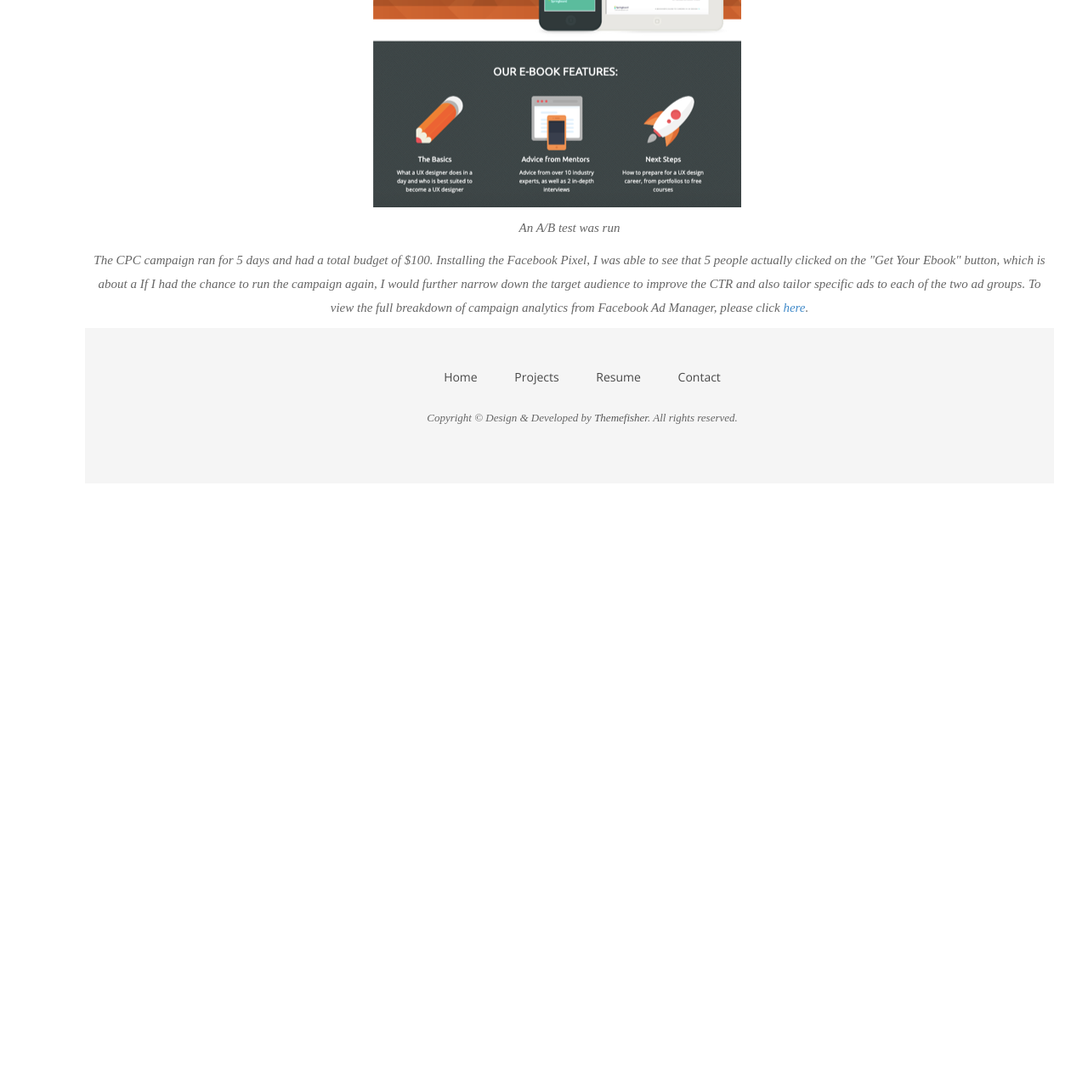
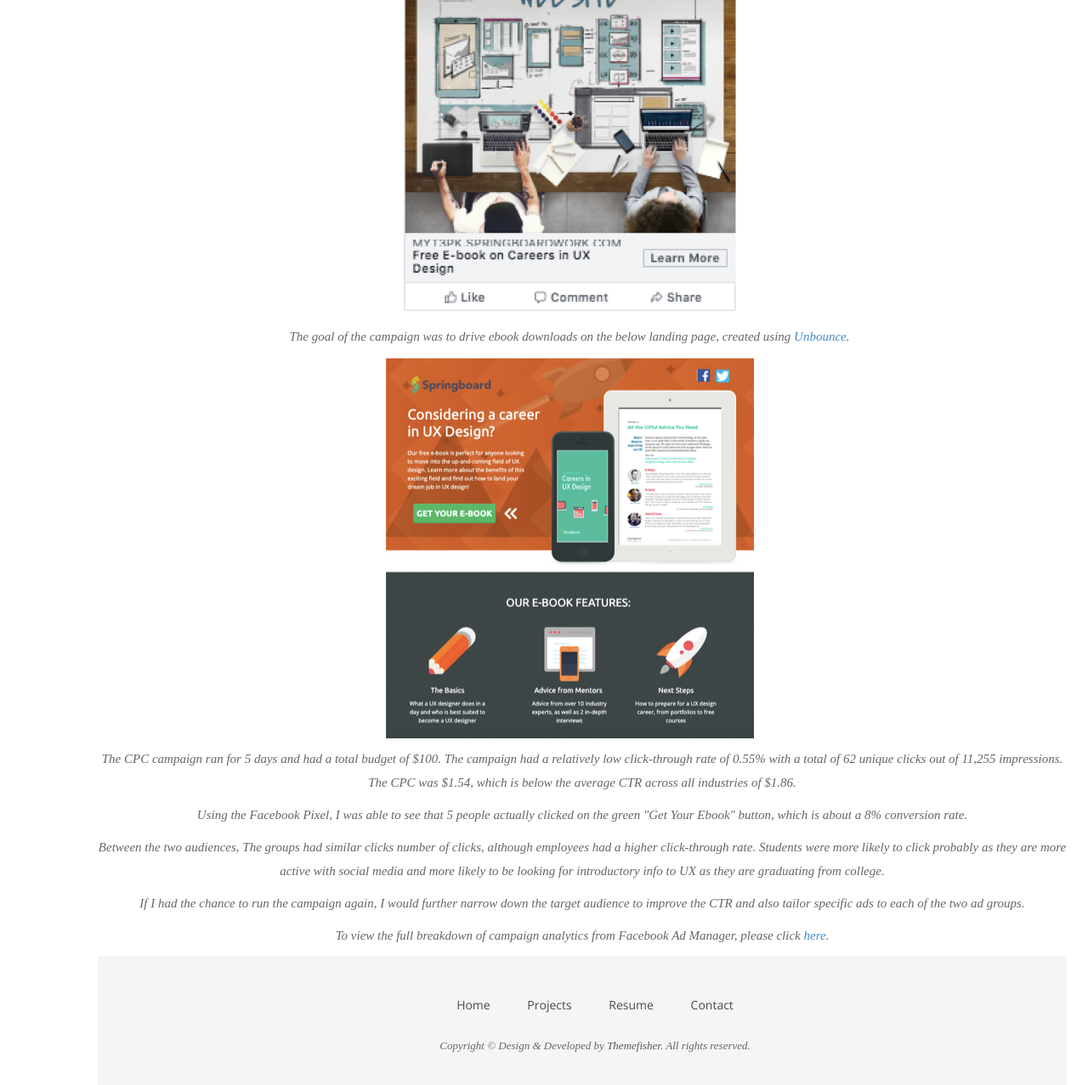
Before and after one commit to melanietsou/melanietsou.github.io, a Jekyll site: the page built from springboard.html, in a window 1280 px wide and 1400 px high, scrolled down 1818 px. Shown: the top 1277 px of the window at 85% size. Built offline with Jekyll 4.4.1, drawn with Linux system fonts in a browser that asks for light colours; nearby versions of some CDN libraries; some web fonts are replaced; before the commit the page ends 2597 px from its top, so only the background shows below that; some of the changed text lies outside the part shown.

Commit message:
edit springboard page

```diff
--- a/springboard.html
+++ b/springboard.html
@@ -42,25 +42,20 @@
 
 		<div class="container">
 		<p>
-An A/B test was run to compare which of the above audiences would have a click-through rate to the same ad, shown below:  </p>
-The goal of the campaign was to drive to download the ebook on the below landing page:  </p>
-
-</div>
+<p>An A/B test was run to compare which of the two audiences would have a higher click-through rate and engagement with the same ad. </p>
+<div class="section-title text-center">
+    <img src="{{ site.baseurl }}/img/fb-ad.png" alt="Img"> </p>
+<p>The goal of the campaign was to drive ebook downloads on the below landing page, created using <a href="https://unbounce.com/" target="_blank">Unbounce</a>.</p>
 <div class="section-title text-center">
     <a href="https://myt3pk.springboardwork.com/ux-career-ebook/" target="_blank"> <img src="{{ site.baseurl }}/img/ebooklandingpage.png" alt="Img"> </p></a>
 	<p></p>
+<div class="container">
+<p>The CPC campaign ran for 5 days and had a total budget of $100. The campaign had a relatively low click-through rate of 0.55% with a total of 62 unique clicks out of 11,255 impressions. The CPC was $1.54, which is below the average CTR across all industries of $1.86.</p>
+<p>Using the Facebook Pixel, I was able to see that 5 people actually clicked on the green "Get Your Ebook" button, which is about a 8% conversion rate.</p>
 
-	<div class="container">
-		<p>
-An A/B test was run   </p>
+<p>Between the two audiences, The groups had similar clicks number of clicks, although employees had a higher click-through rate. Students were more likely to click probably as they are more active with social media and more likely to be looking for introductory info to UX as they are graduating from college.  </p>
 
-</div>
-<div class="container">
-<p>
-	The CPC campaign ran for 5 days and had a total budget of $100.
-	Installing the Facebook Pixel, I was able to see that 5 people actually clicked on the "Get Your Ebook" button, which is about a
+<p>If I had the chance to run the campaign again, I would further narrow down the target audience to improve the CTR and also tailor specific ads to each of the two ad groups. </p>
 
-If I had the chance to run the campaign again, I would further narrow down the target audience to improve the CTR and also tailor specific ads to each of the two ad groups.
-
-	To view the full breakdown of campaign analytics from Facebook Ad Manager, please click <a href="https://docs.google.com/spreadsheets/d/14_DENKYbRmupQVuxaIOPnPI7Wp0F7Ga-B-cTibRSTeE/edit?usp=sharing" target="_blank">here</a>.
+<p>To view the full breakdown of campaign analytics from Facebook Ad Manager, please click <a href="https://docs.google.com/spreadsheets/d/14_DENKYbRmupQVuxaIOPnPI7Wp0F7Ga-B-cTibRSTeE/edit?usp=sharing" target="_blank">here</a>.
 </p>
```
Also changed, not shown: other parts of springboard.html (+3 -3 lines), img/fb-ad.png (added), img/ux-career.png (added).
